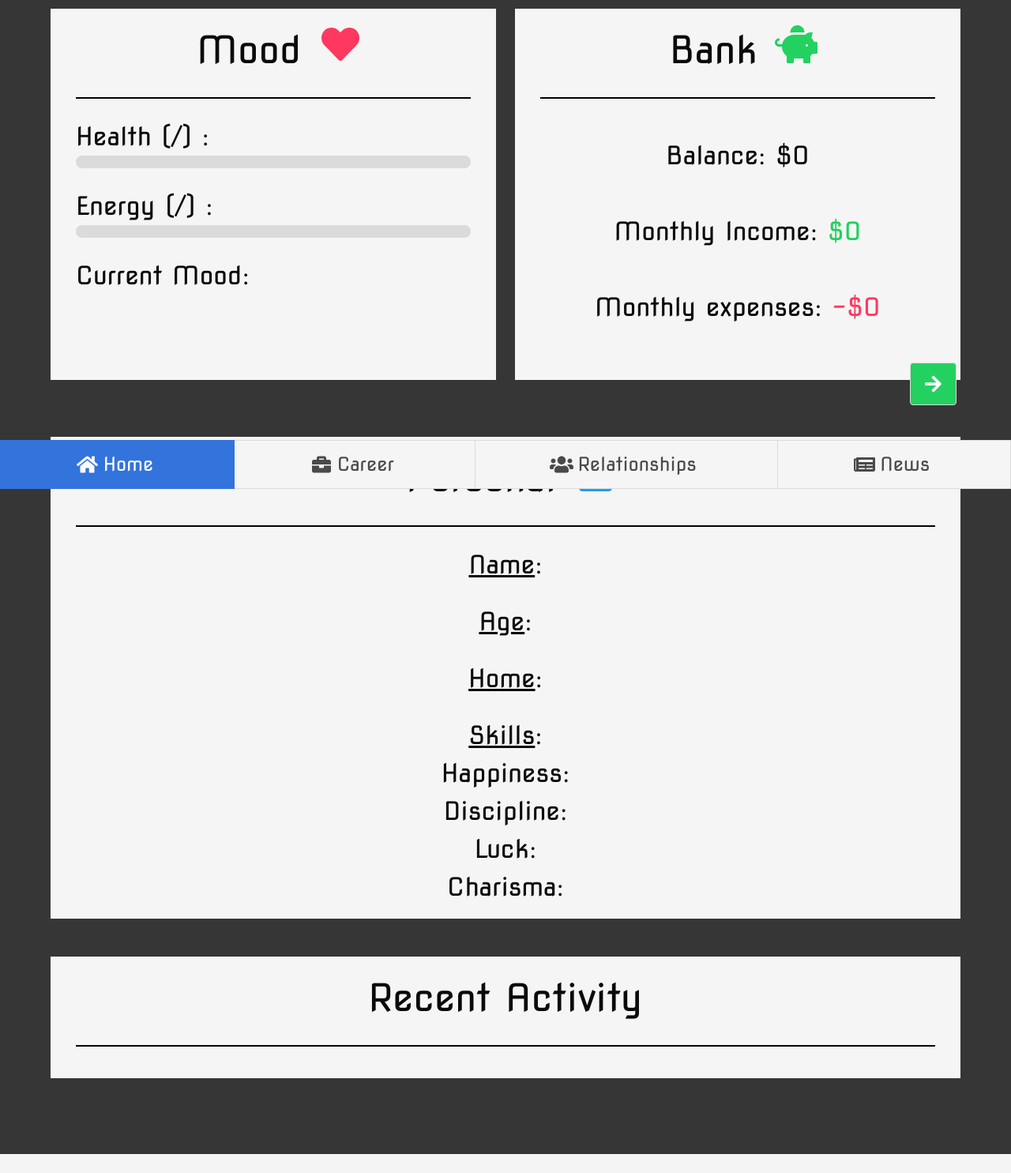
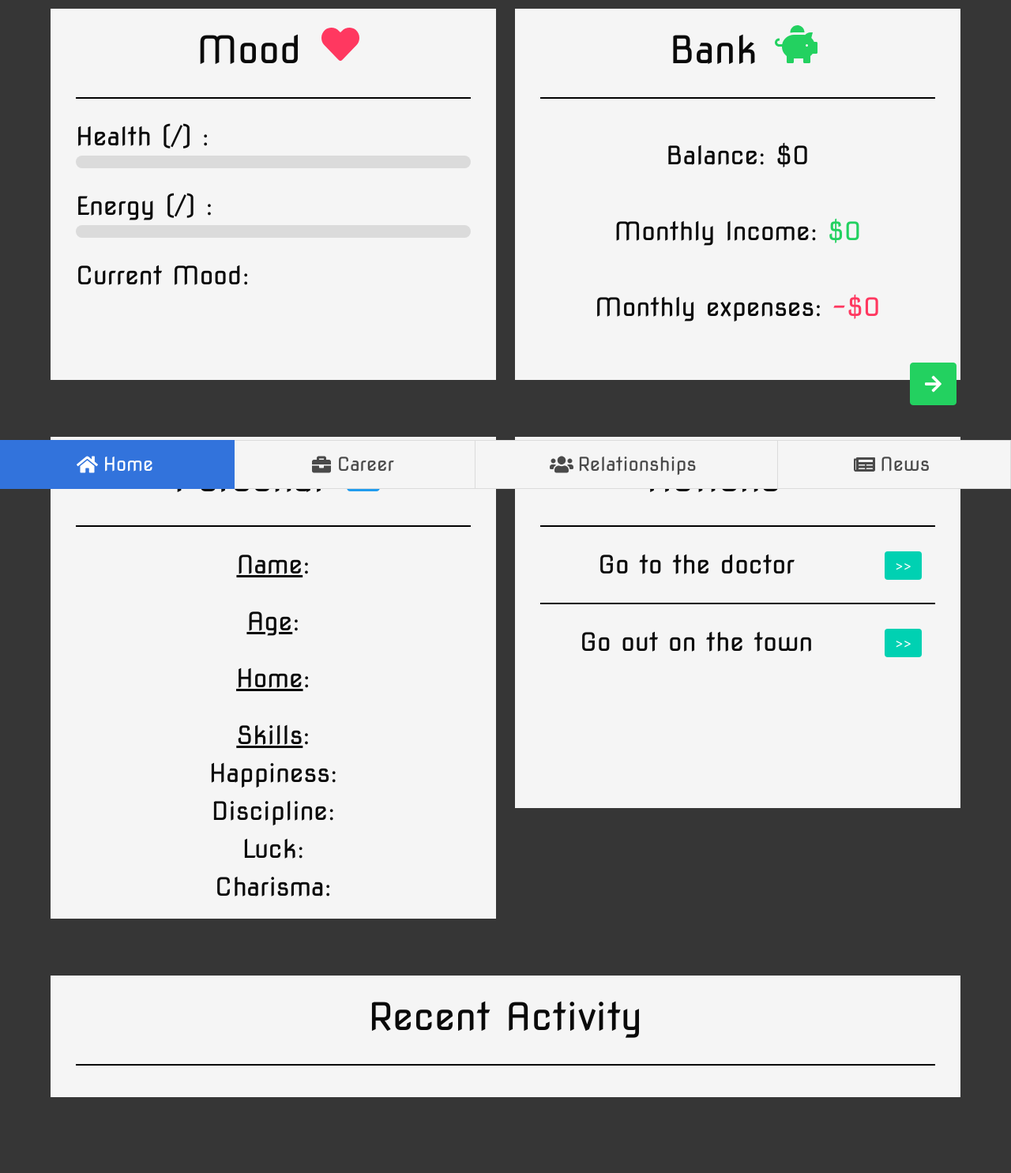
Before and after one commit to thenicknash/simulation-web-game, a Flask app: template application/templates/game-home.html in a window 1280 px wide. Shown: the part 181-1666 px from the top of the page at 79% size. Before the commit the page ends 1642 px from the top, so only its background shows below. Run offline with Flask 2, Linux system fonts and the light colour scheme; the template is opened without the code that fills it, so the values that code supplies are empty; some libraries are stand-ins or nearby versions.

Commit message:
Added in the health degeneration feature. Also, I added in a doctor's visit so that health can be regenerated.

```diff
--- a/application/static/css/game-home.css
+++ b/application/static/css/game-home.css
@@ -11,7 +11,8 @@
 /* The mood module */
 .mood-module,
 .bank-account-module,
-.personal-info-module {
+.personal-info-module,
+.actions-module {
   padding: 1em 2em;
   min-height: 470px;
 }
@@ -38,3 +39,7 @@
     padding: 0.2em 0.7em;
   }
 }
+
+.button-margin-adjuster {
+  margin: 7px 0 0 0;
+}
--- a/application/static/css/universal-styles.css
+++ b/application/static/css/universal-styles.css
@@ -12,6 +12,11 @@ body {
 /* Make the <HR> element the color black */
 .black-hr {
   background-color: #000;
+}
+
+.black-hr-no-margin {
+  background-color: #000;
+  margin: 0 0 1.5rem 0;
 }
 
 
@@ -74,6 +79,7 @@ body {
   position: fixed;
   top: 80%;
   left: 90%;
+  border-color: #23d160;
 }
 
 /* Make the advance year button responsive */
--- a/application/static/js/page-updater.js
+++ b/application/static/js/page-updater.js
@@ -23,14 +23,10 @@ function updateHealthAndEnergyModule () {
   let maxEnergyNumberDisplay = $( "#maximum-energy-number-display" );
 
   // ============================================================
-  // Getting the player character object that is of string type
+  // This function returns the player character object from
+  // localStorage
   // ============================================================
-  let playerCharacter = localStorage.getItem( "playerCharacter" );
-
-  // ============================================================
-  // Parsing the string into a JS object
-  // ============================================================
-  let playerCharacterObj = JSON.parse( playerCharacter );
+  let playerCharacterObj = returnPlayerCharacterObject();
 
   // ============================================================
   // Update health
@@ -57,8 +53,6 @@ function updateHealthAndEnergyModule () {
 // ============================================================
 function updatePersonalInfoModule () {
 
-  console.log( "updatePersonalInfoModule function called" );
-
   // ============================================================
   // Local variables
   // ============================================================
@@ -71,14 +65,10 @@ function updatePersonalInfoModule () {
   let playerCharismaDisplay = $( "#player-charisma-display" );
 
   // ============================================================
-  // Getting the player character object that is of string type
+  // This function returns the player character object from
+  // localStorage
   // ============================================================
-  let playerCharacter = localStorage.getItem( "playerCharacter" );
-
-  // ============================================================
-  // Parsing the string into a JS object
-  // ============================================================
-  let playerCharacterObj = JSON.parse( playerCharacter );
+  let playerCharacterObj = returnPlayerCharacterObject();
 
   // ============================================================
   // Append values to the personal module
--- a/application/templates/base.html
+++ b/application/templates/base.html
@@ -24,7 +24,7 @@
       <button id="advance-year-button" class="button is-large has-background-success has-text-white"><i class="fas fa-arrow-right"></i></button>
 
       <!-- The snackbar for turn advancing -->
-      <div id="snackbar">One year has passed . . .</div>
+      <div id="snackbar"></div>
 
       <!-- Overlay for turn advancing -->
       <div id="overlay" class="display-off">
--- a/application/templates/game-career.html
+++ b/application/templates/game-career.html
@@ -130,7 +130,7 @@
         </div>
         <!-- Other potential jobs end -->
 
-        <br>
+        <br><br>
 
       </div>
     </section>
--- a/application/templates/game-home.html
+++ b/application/templates/game-home.html
@@ -92,7 +92,11 @@
 
         <br><br>
 
+        <!-- Personal & actions module -->
+        <div class="columns is-desktop">
+
           <!-- Personal module -->
+          <div class="column">
             <div class="personal-info-module has-background-light has-text-black has-text-centered">
 
               <h1 class="is-size-1 has-text-centered">Personal &nbsp;<span class="icon has-text-info"><i class="fas fa-user"></i></span></h1>
@@ -126,7 +130,54 @@
               <p class="is-size-3">Charisma: <span id="player-charisma-display"></span></p>
 
             </div>
+          </div>
           <!-- Personal module end -->
+
+          <br><br>
+
+          <!-- Actions module -->
+          <div class="column">
+            <div class="actions-module has-background-light has-text-black has-text-centered">
+
+              <h1 class="is-size-1 has-text-centered">Actions &nbsp;<span class="icon has-text-primary"><i class="fas fa-check"></i></span></h1>
+
+              <hr class="black-hr">
+
+              <!-- Go to the doctor -->
+              <div class="columns is-size-3">
+
+                <div class="column">
+                  Go to the doctor
+                </div>
+
+                <div class="column is-one-fifth">
+                  <button id="goToDoctorButton" class="button is-primary button-margin-adjuster"> >> </button>
+                </div>
+
+              </div>
+
+              <hr class="black-hr-no-margin">
+
+              <!-- Go out on the town -->
+              <div class="columns is-size-3">
+
+                  <div class="column">
+                    Go out on the town
+                  </div>
+
+                  <div class="column is-one-fifth">
+                    <button id="goOutOnTownButton" class="button is-primary button-margin-adjuster"> >> </button>
+                  </div>
+
+                </div>
+
+            </div>
+          </div>
+          <!-- Actions module end -->
+
+        </div>
+
+        <!-- Personal & actions module end -->
 
         <br><br>
 
```
Also changed, not shown: application/static/js/game-home.js (+74 -23 lines), application/static/js/universal-scripts.js (+74 -22 lines). Lines whose indentation alone changed are shown as unchanged.
